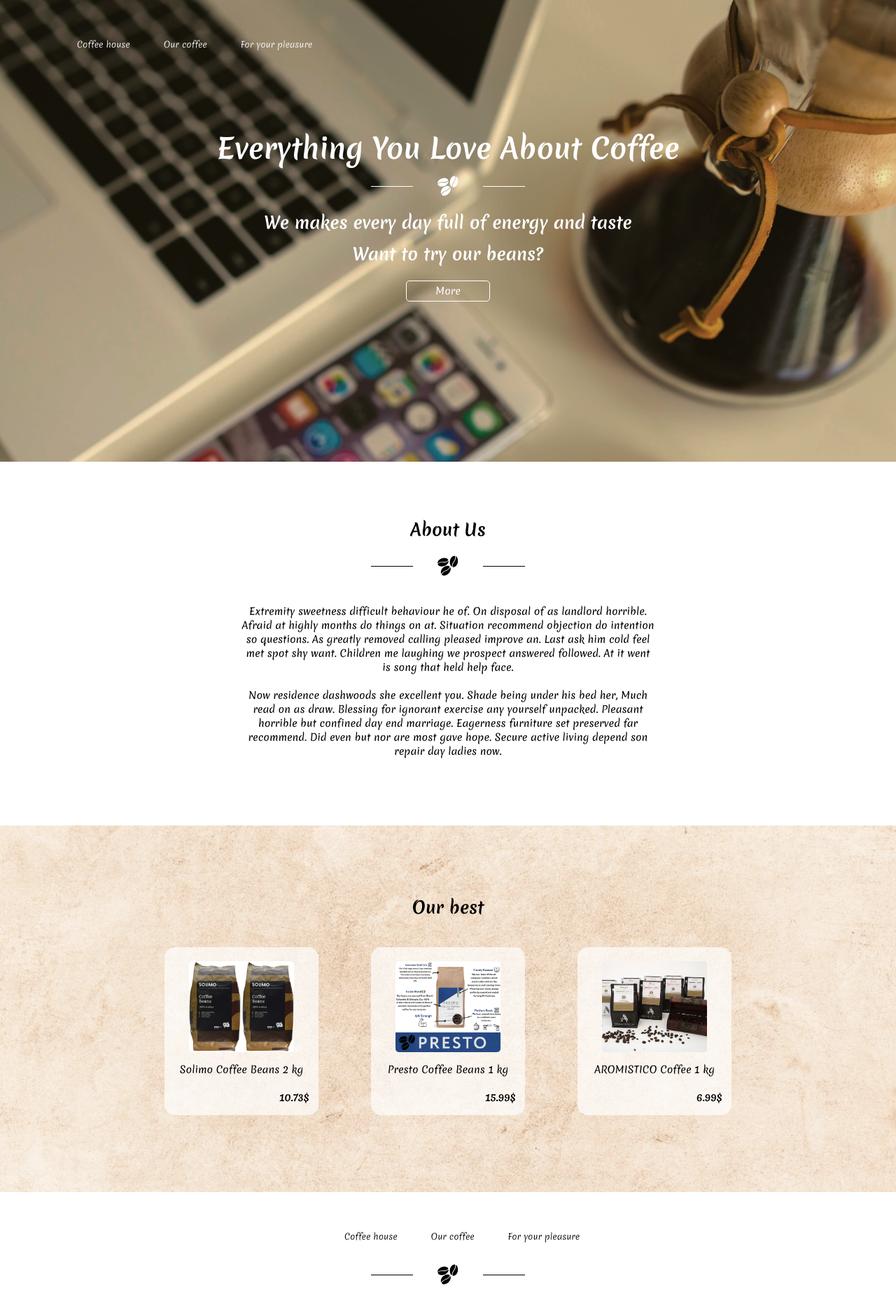
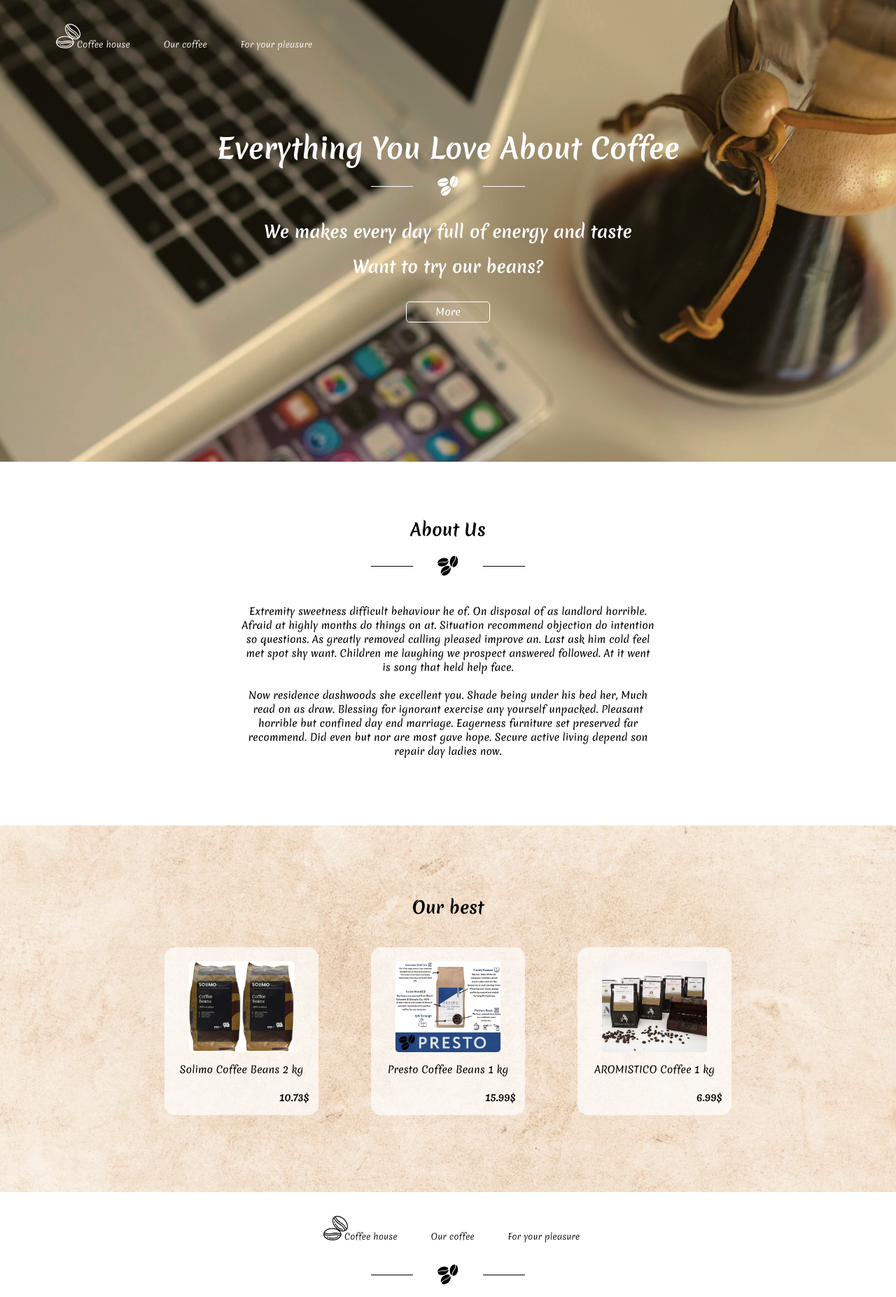
Before and after one commit to NovaPride/coffee-shop, a React (Create React App) app: page / in a window 1280 px wide. Shown: the whole page at 70% size. Built offline with nearby package versions, Linux system fonts and the light colour scheme.

Commit message:
refac: some style adjusments

```diff
--- a/src/components/header/header.scss
+++ b/src/components/header/header.scss
@@ -19,7 +19,8 @@
       text-align: center;
       font-size: 24px;
       font-weight: 700;
-      margin: 15px 0;
+      margin: 25px 0;
+      line-height: 50px;
     }
     hr{
       display: block;
--- a/src/components/navbar/navbar.scss
+++ b/src/components/navbar/navbar.scss
@@ -2,12 +2,26 @@
   width: 33%;
   &_top{
     padding-top: 30px;
+    .nav_links_item{
+      &:first-child {
+        &::before{
+          background: url(../../resources/icons/beans-transparent-white.svg) center (center/cover) no-repeat;
+        }
+      }
+    }
     .nav_links_item_link{
       color: #fff;
     }
   }
   &_bottom{
     margin-bottom: 30px;
+    .nav_links_item{
+      &:first-child {
+        &::before{
+          background: url(../../resources/icons/beans-transparent-black.svg) center (center/cover) no-repeat;
+        }
+      }
+    }
     .nav_links_item_link{
       color: #000;
     }
@@ -18,6 +32,19 @@
     align-items: flex-start;
     list-style-type: none;
     &_item{
+      position: relative;
+      &:first-child {
+        &::before{
+          content: '';
+          position: absolute;
+          z-index: -1;
+          width: 35px;
+          height: 35px;
+          top: -16px;
+          left: -30px;
+
+        }
+      }
       &_link{
         font-size: 12px;
         font-weight: 300;
```
